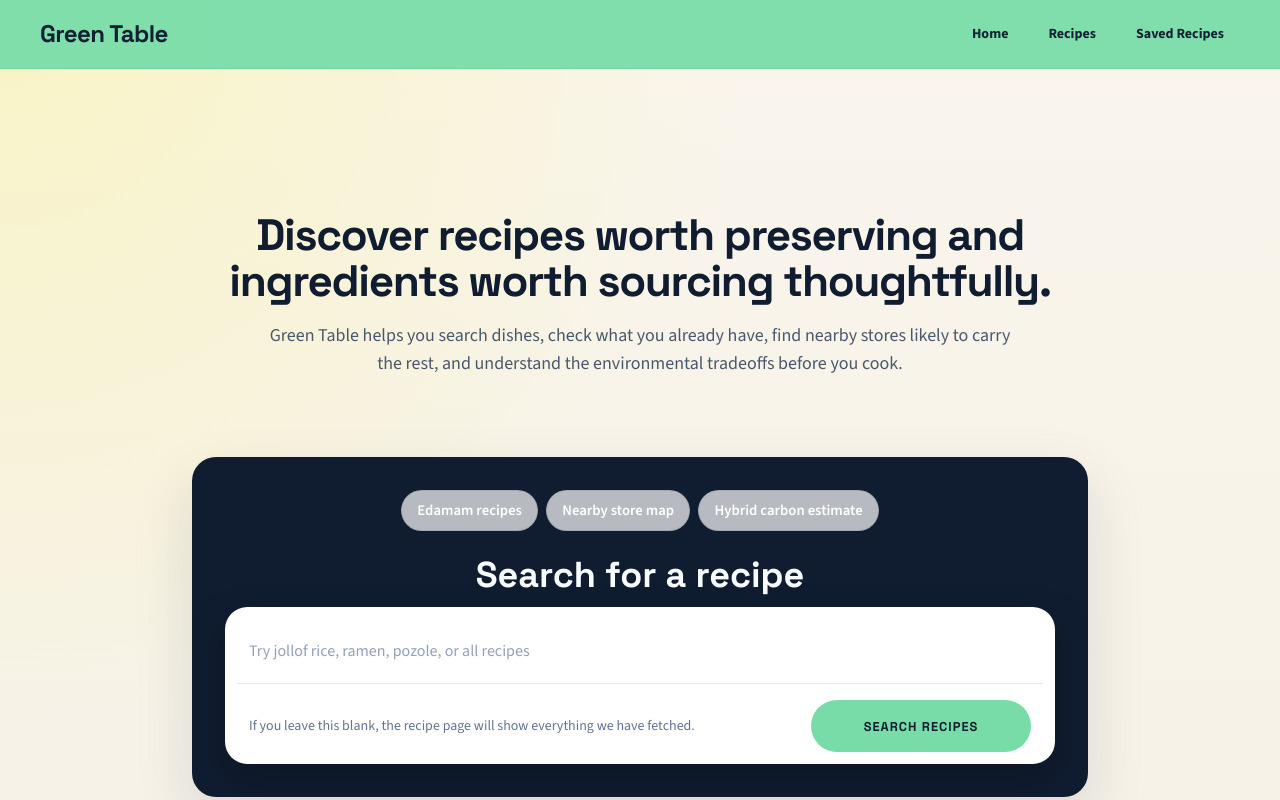
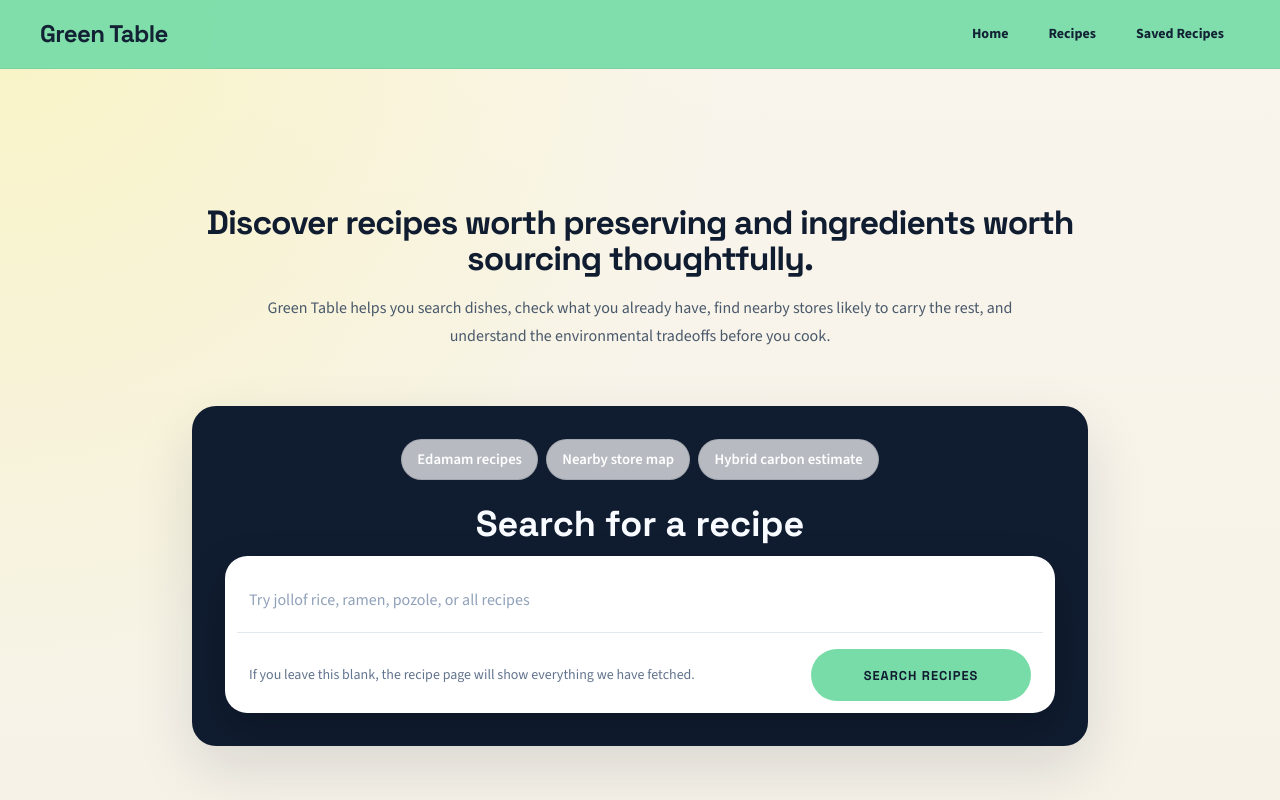
Before and after one commit to iso-sejun/green-food, a Next.js app in the folder web/: page / in a window 1280 px wide. Shown: the top 800 px of the page. Built offline with nearby package versions, Linux system fonts and the light colour scheme.

Commit message:
fixed text

```diff
--- a/web/components/search-hero.tsx
+++ b/web/components/search-hero.tsx
@@ -69,11 +69,11 @@ export function SearchHero({
   return (
     <section className="section">
       <div className="page-shell">
-        <div className="mx-auto max-w-5xl px-2 py-6 text-center md:py-12">
-          <h1 className="mx-auto max-w-4xl font-[family-name:var(--font-display)] text-2xl font-bold leading-[1.04] tracking-[-0.03em] text-[var(--bg-navy)] md:text-3xl xl:text-[2.75rem]">
+        <div className="mx-auto flex max-w-5xl flex-col items-center justify-center px-2 py-8 text-center md:py-10">
+          <h1 className="mx-auto max-w-4xl font-[family-name:var(--font-display)] text-xl font-bold leading-[1.08] tracking-[-0.03em] text-[var(--bg-navy)] md:text-2xl xl:text-[2.1rem]">
             Discover recipes worth preserving and ingredients worth sourcing thoughtfully.
           </h1>
-          <p className="mx-auto mt-4 max-w-3xl text-base leading-7 text-[var(--text-soft)] md:text-lg">
+          <p className="mx-auto mt-4 max-w-3xl text-sm leading-7 text-[var(--text-soft)] md:text-base">
             Green Table helps you search dishes, check what you already have,
             find nearby stores likely to carry the rest, and understand the
             environmental tradeoffs before you cook.
@@ -82,7 +82,7 @@ export function SearchHero({
 
         <form
           onSubmit={onSubmit}
-          className="card-surface mx-auto mt-8 max-w-4xl overflow-hidden bg-[var(--bg-navy)] p-6 text-[var(--text-inverse)] shadow-[0_28px_70px_rgba(16,28,48,0.22)] md:p-8"
+          className="card-surface mx-auto mt-4 max-w-4xl overflow-hidden bg-[var(--bg-navy)] p-6 text-[var(--text-inverse)] shadow-[0_28px_70px_rgba(16,28,48,0.22)] md:p-8"
         >
           <div className="mb-6 flex flex-wrap justify-center gap-2">
             <span className="pill border-white/15 bg-white/10 text-white">
```
